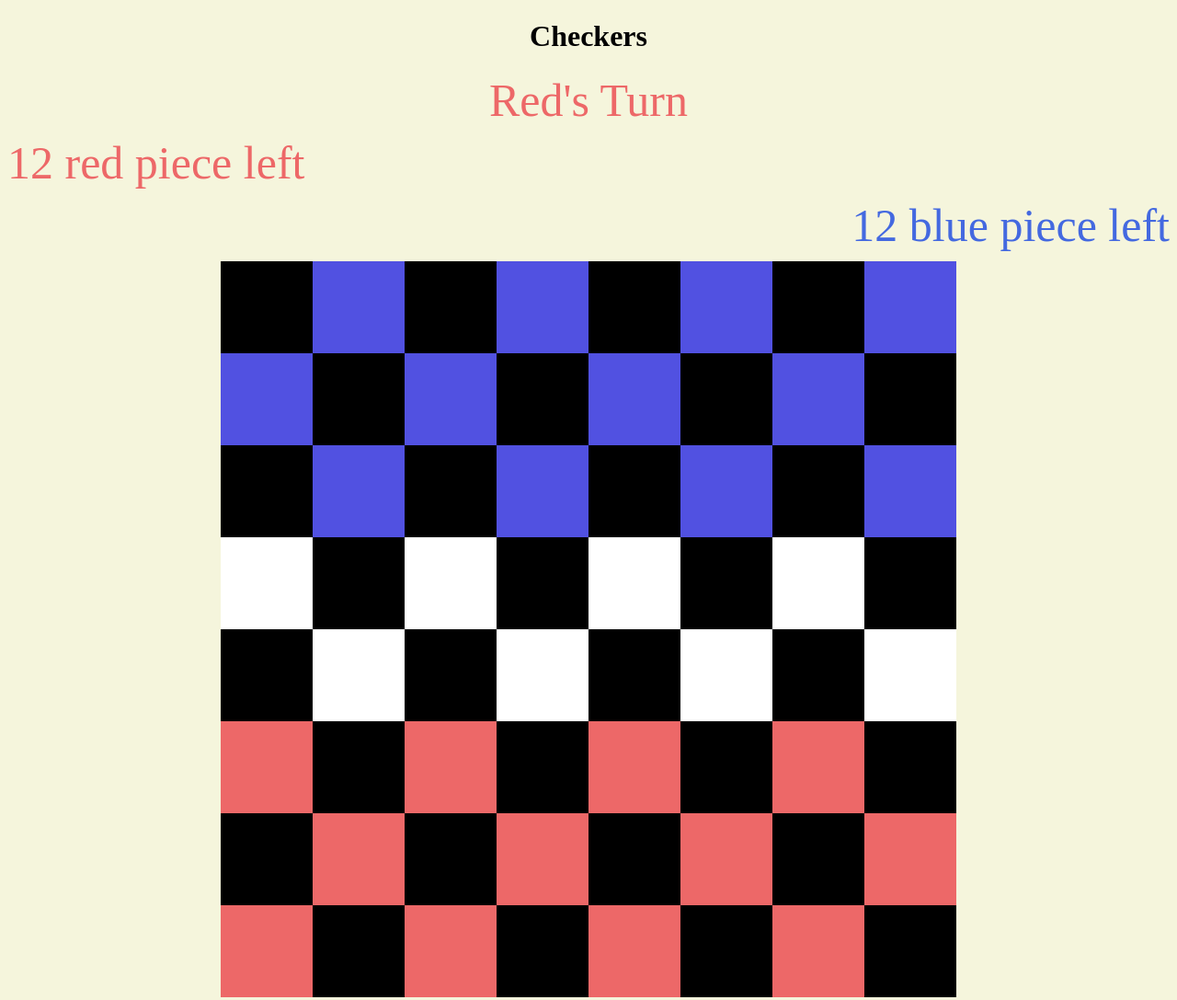
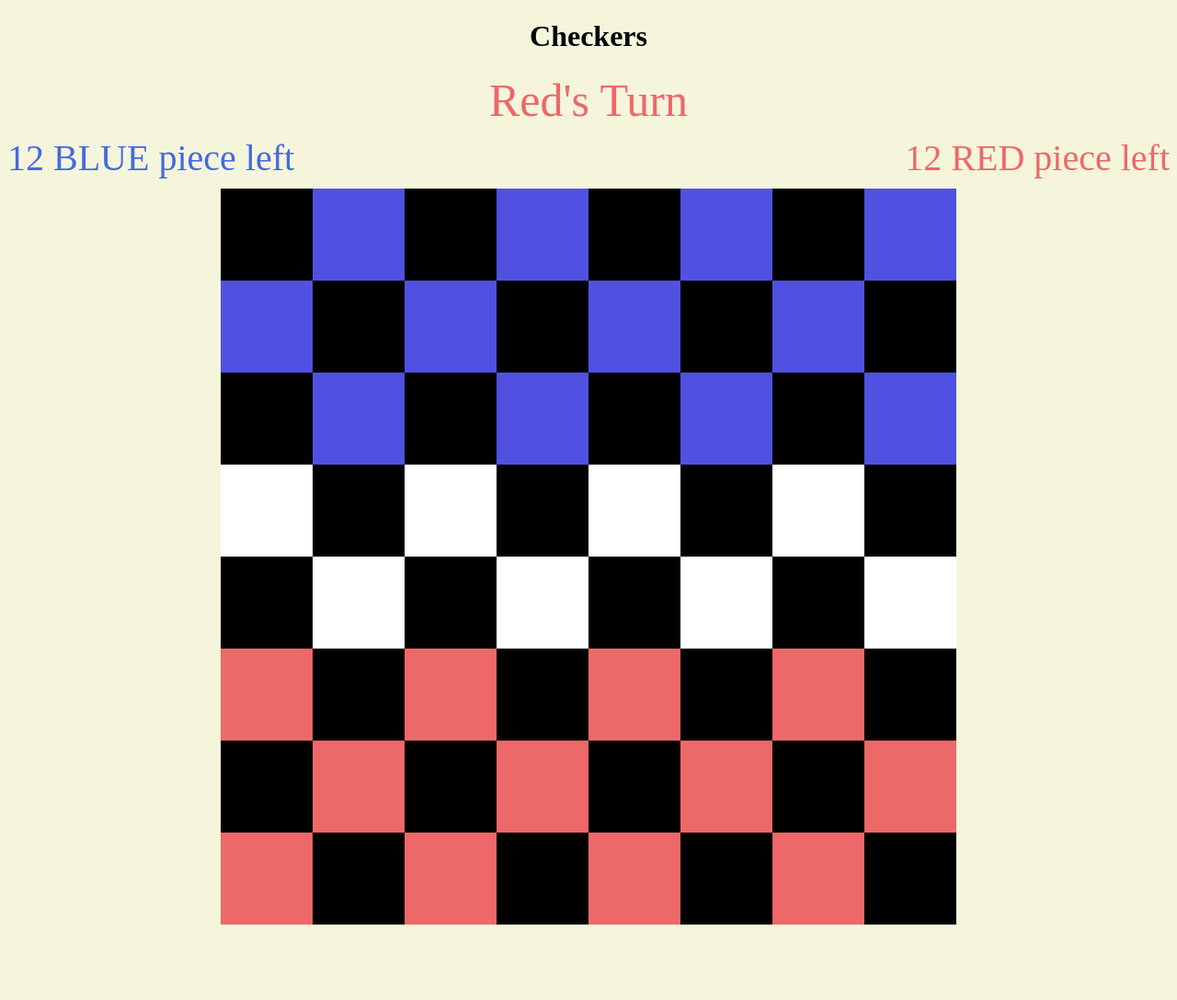
Before and after one commit to SireKyah/New-Project-for-gs, a plain HTML site: page index.html in a window 1280 px wide. Shown: the whole page at 92% size. After the commit the page ends 1013 px from the top, so only its background shows below. Drawn offline with Linux system fonts and the light colour scheme.

Commit message:
fix README and align the piece counter

```diff
--- a/index.html
+++ b/index.html
@@ -10,8 +10,8 @@
 <body>
     <header><h1 class="title">Checkers</h1></header>
     <div class="player-turn">Red's Turn</div>
-    <div class="red-player-piece">12 red piece left</div>
-    <div class="blue-player-piece">12 blue piece left</div>
+    <div class="red-player-piece">12 RED piece left</div>
+    <div class="blue-player-piece">12 BLUE piece left</div>
     <main>
         <div class="board">
             <!-- First Row -->
--- a/main.js
+++ b/main.js
@@ -30,8 +30,7 @@ function renderBoard() {
         for (let j = 0; j < board[i].length; j++) {
             const classSelector = `.c${i}r${j}`;
             const square = document.querySelector(classSelector);
-            // - check if a player is already occupying a board
-            //  -- If yes check which colour is it and make a piece a out of that colour and place it in that "square"
+            // board and piece colour
             if ((i + j) % 2 === 0) {
                 square.style.backgroundColor = 'black';
                 squareColor = 'blackSquare';
@@ -56,17 +55,21 @@ gameBoard.addEventListener('click', (event) => {
     const pieceColour = board[clickRow][clickColumn];
 
     if (playerMoving) {
-        // clickRow clickColumn are valid
-        // based on validMoves
-        // find the object inside validMoves with clickRow and clickColumn
-        const validMove = validMoves.find((element) => {
-            return element.row === clickRow && element.column === clickColumn;
-        });
+        const validMove = validMoves.find(
+            // check for valid Moves
+            (element) => {
+                return (
+                    element.row === clickRow && element.column === clickColumn
+                );
+            }
+        );
         console.log(validMove);
         if (!validMove) {
             console.log('cant do that');
             return;
         }
+
+        // remove pieces after capture
         board[initialClick.row][initialClick.column] = 0;
         board[clickRow][clickColumn] = currentPlayer;
         if (validMove.capture) {
@@ -74,17 +77,8 @@ gameBoard.addEventListener('click', (event) => {
         }
         renderBoard();
         checkPieces(board);
-        // if (clickRow === 7) {
-        //     playerTurn.innerHTML = 'Blue is the winner';
-        //     playerTurn.style.color = 'rgb(81, 81, 225)';
-        //     return;
-        // }
-        // if (clickRow === 0) {
-        //     playerTurn.innerHTML = 'Red is the winner';
-        //     playerTurn.style.color = 'rgb(237, 104, 104)';
-        //     return;
-        // }
         currentPlayer *= -1;
+        // Html element
         if (currentPlayer === 1) {
             playerTurn.innerHTML = `Blue's Turn`;
             playerTurn.style.color = 'blue';
@@ -121,6 +115,8 @@ gameBoard.addEventListener('click', (event) => {
 
     validMoves = findValidMoves(clickRow, clickColumn);
     console.log(validMoves);
+
+    // check the initial click
     if (currentPlayer === pieceColour && validMoves.length) {
         console.log('You can move');
         playerMoving = true;
@@ -144,6 +140,8 @@ function findValidMoves(row, column) {
             { row: row + 1, column: column - 1, dir: 'sw' },
         ];
 
+        // capturing for Red piece player
+
         for (let m of moves) {
             const piece = board[m.row] && board[m.row][m.column];
             if (piece === 0 && m.dir.startsWith('n')) {
@@ -151,15 +149,20 @@ function findValidMoves(row, column) {
                 availMoves.push(m);
             } else if (m.row && piece === 1) {
                 let move;
+                // capturing for North Eats
                 if (m.dir === 'ne') {
                     move = { row: m.row - 1, column: m.column + 1 };
+                    // capturing for North West
                 } else if (m.dir === 'nw') {
                     move = { row: m.row - 1, column: m.column - 1 };
+                    // Capturing backwards for South East
                 } else if (m.dir === 'se') {
                     move = { row: m.row + 1, column: m.column + 1 };
+                    // Capturing backwards for South West
                 } else if (m.dir === 'sw') {
                     move = { row: m.row + 1, column: m.column - 1 };
                 }
+                // Capturing and deleting piece
                 if (board[move.row][move.column] === 0) {
                     delete m.dir;
                     move.capture = m;
@@ -174,7 +177,7 @@ function findValidMoves(row, column) {
             { row: row - 1, column: column - 1, dir: 'nw' },
             { row: row - 1, column: column + 1, dir: 'ne' },
         ];
-
+        // capturing for Blue piece player
         for (let m of moves) {
             const piece = board[m.row] && board[m.row][m.column];
             if (piece === 0 && m.dir.startsWith('s')) {
@@ -202,6 +205,7 @@ function findValidMoves(row, column) {
     return availMoves;
 }
 
+// Counting Piece
 function checkPieces(board) {
     redPieceCounter = 0;
     bluePieceCounter = 0;
@@ -216,25 +220,3 @@ function checkPieces(board) {
     }
 }
 renderBoard();
-
-// for taking piecess
-// -- see if current piece can go behind the other piece
-// -- if yes, take the current position of the currentPiece and move it behind the taken piece.
-// -- remove the taken piece and make it the next player turn
-
-// Add The piece
-//   --- Then make it the next players turn
-//  -- If no make it that the "square" is empty.
-// - Move the pieces
-//  -- Move the pieces and delete the previous piece
-//  -- if pieces can eat a different colour pieces, move the new pieces behind the eaten pieces and remove the other pieces to the board and also the previous pieces.
-//   --- if pieces can eat more than one enemy pieces, eat all the enemy pieces and leave the piece that ate the enemy pieces behind the last enemy piece.
-// - Only make the pieces move sideways
-// - Only make the pieces move forward
-// - Only make a pieces that reaches the end of the board have the ability to move backwards
-// - Check winner
-// -- Make the player without any pieces lose and vice versa
-// --- Display a Which player won
-// ---- Add a restart a button after a winner is selected.
-// Add The Reset botton
-// - when the reset botton is pressed, make the board back to its original places
--- a/style.css
+++ b/style.css
@@ -10,7 +10,7 @@ body {
     width: 800px;
     height: 800px;
     margin: 0 auto;
-    background-color: white;
+    background-color: rgb(70, 36, 36);
     display: grid;
     grid-template-columns: repeat(8, 100px);
     grid-template-rows: repeat(8, 100px);
@@ -25,17 +25,17 @@ body {
 }
 
 .red-player-piece {
-    text-align: start;
+    float: right;
     margin-bottom: 10px;
     color: rgb(237, 104, 104);
-    font-size: 50px;
+    font-size: 40px;
 }
 
 .blue-player-piece {
-    text-align: end;
+    float: left;
     margin-bottom: 10px;
     color: rgb(68, 105, 224);
-    font-size: 50px;
+    font-size: 40px;
 }
 
 .title {
```
Also changed, not shown: Pictures/InitialStage.png (added), Pictures/WinningPic.png (added), Pictures/targetPic.png (renamed from targetPic.png), 1 other file.
